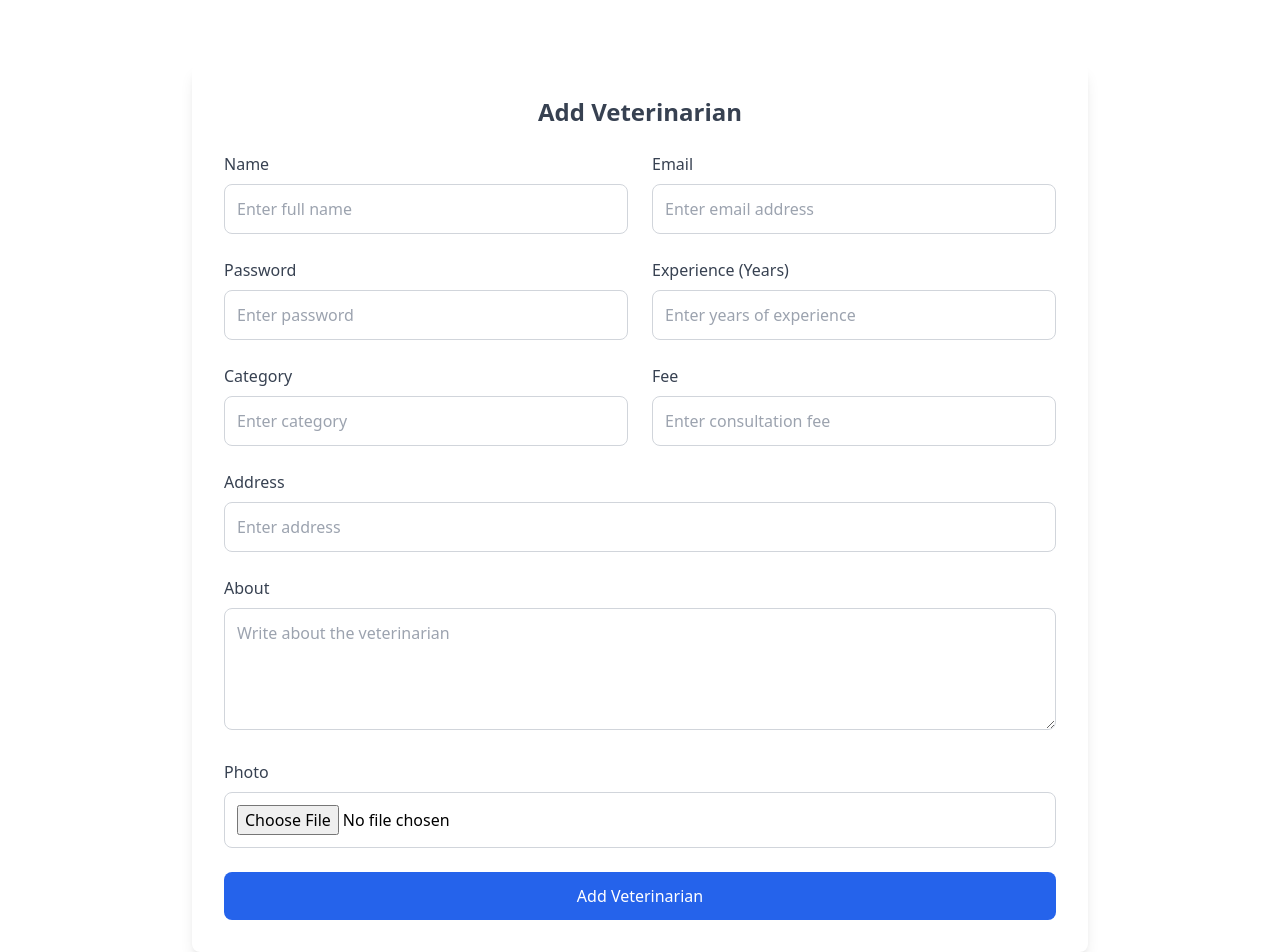
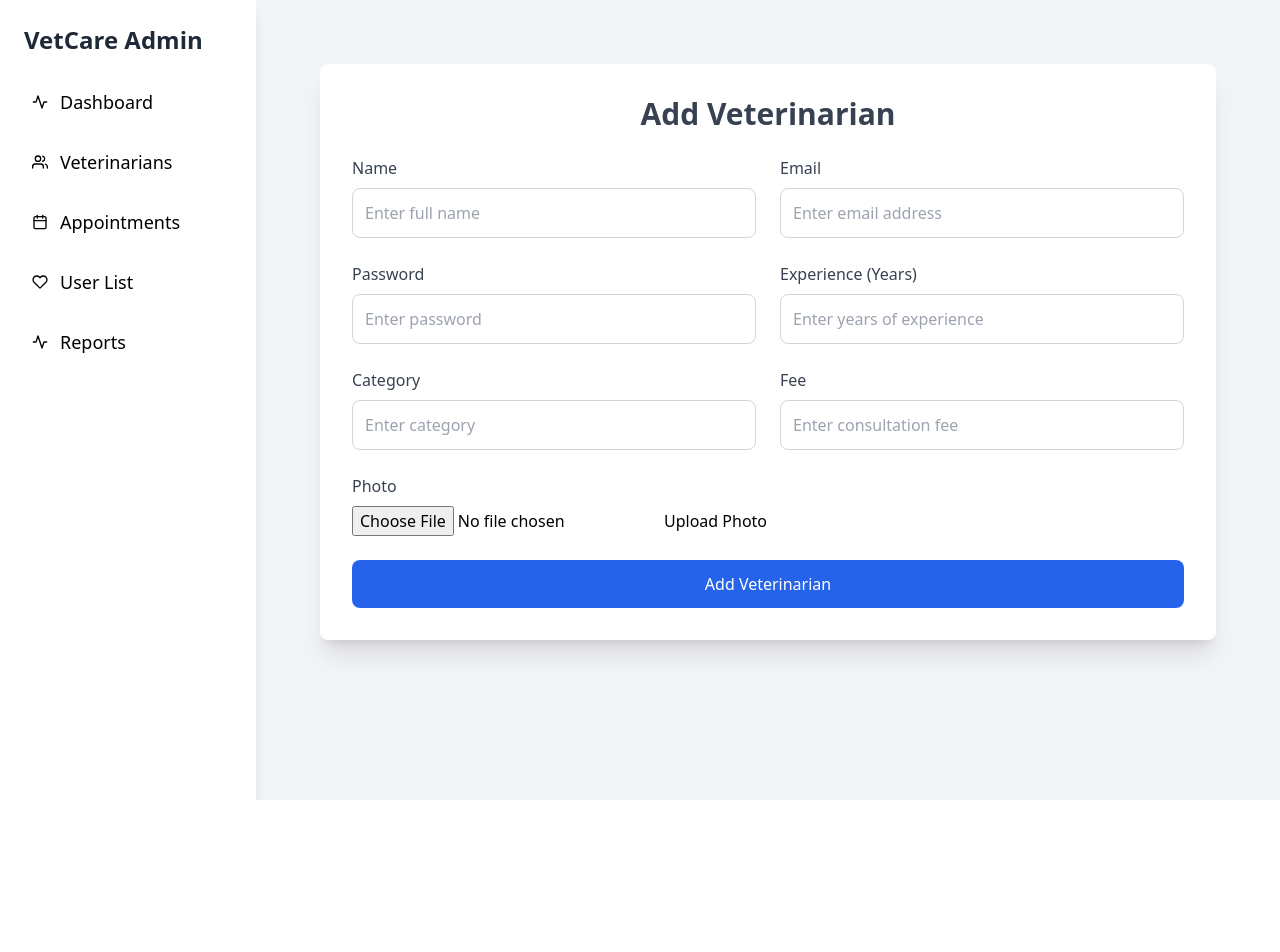
Before and after one commit to Devraj-098765/vet_project_frontend, a React (Vite) app: page /AddVet in a window 1280 px wide. Shown: the top 952 px of the page. After the commit the page ends 800 px from the top, so only its background shows below. Built offline with nearby package versions, Linux system fonts and the light colour scheme; no server answers.

Commit message:
add AdminNavbar to AdminAddVeterinarian component and enhance form layout

```diff
--- a/src/component/admin/AddVet/AddVet.jsx
+++ b/src/component/admin/AddVet/AddVet.jsx
@@ -1,5 +1,5 @@
 import React, { useState } from "react";
-
+import AdminNavbar from "../AdminNavbar";
 
 const AdminAddVeterinarian = () => {
   const [formData, setFormData] = useState({
@@ -77,136 +77,138 @@ const AdminAddVeterinarian = () => {
     setPhotoPreview(null);
   };
 
-
   return (
+    <div className="flex h-screen bg-gray-100">
+      {/* Sidebar */}
+      <AdminNavbar />
 
       <div className="flex flex-grow justify-center items-start p-6 mt-10">
-        <div className="w-full max-w-4xl bg-white p-8 shadow-lg rounded-lg">
-          <h2 className="text-2xl font-bold text-gray-700 mb-6 text-center">Add Veterinarian</h2>
+        <div className="w-full max-w-4xl bg-white p-8 shadow-xl rounded-lg">
+          <h2 className="text-3xl font-bold text-gray-700 mb-6 text-center">
+            Add Veterinarian
+          </h2>
           <form onSubmit={handleSubmit} className="space-y-6">
             <div className="grid grid-cols-1 md:grid-cols-2 gap-6">
               {/* Name */}
               <div>
-                <label className="block text-gray-700 font-medium mb-2">Name</label>
+                <label className="block text-gray-700 font-medium mb-2">
+                  Name
+                </label>
                 <input
                   type="text"
                   name="name"
                   value={formData.name}
                   onChange={handleChange}
-                  className="w-full p-3 border border-gray-300 rounded-lg focus:outline-none focus:ring-2 focus:ring-blue-500"
+                  className="w-full p-3 border border-gray-300 rounded-lg focus:ring-2 focus:ring-blue-500"
                   placeholder="Enter full name"
                 />
-                {errors.name && <p className="text-red-500 text-sm mt-1">{errors.name}</p>}
+                {errors.name && (
+                  <p className="text-red-500 text-sm mt-1">{errors.name}</p>
+                )}
               </div>
 
               {/* Email */}
               <div>
-                <label className="block text-gray-700 font-medium mb-2">Email</label>
+                <label className="block text-gray-700 font-medium mb-2">
+                  Email
+                </label>
                 <input
                   type="email"
                   name="email"
                   value={formData.email}
                   onChange={handleChange}
-                  className="w-full p-3 border border-gray-300 rounded-lg focus:outline-none focus:ring-2 focus:ring-blue-500"
+                  className="w-full p-3 border border-gray-300 rounded-lg focus:ring-2 focus:ring-blue-500 bg-white"
                   placeholder="Enter email address"
                 />
-                {errors.email && <p className="text-red-500 text-sm mt-1">{errors.email}</p>}
+                {errors.email && (
+                  <p className="text-red-500 text-sm mt-1">{errors.email}</p>
+                )}
               </div>
 
               {/* Password */}
               <div>
-                <label className="block text-gray-700 font-medium mb-2">Password</label>
+                <label className="block text-gray-700 font-medium mb-2">
+                  Password
+                </label>
                 <input
                   type="password"
                   name="password"
                   value={formData.password}
                   onChange={handleChange}
-                  className="w-full p-3 border border-gray-300 rounded-lg focus:outline-none focus:ring-2 focus:ring-blue-500"
+                  className="w-full p-3 border border-gray-300 rounded-lg focus:ring-2 focus:ring-blue-500"
                   placeholder="Enter password"
                 />
-                {errors.password && <p className="text-red-500 text-sm mt-1">{errors.password}</p>}
+                {errors.password && (
+                  <p className="text-red-500 text-sm mt-1">{errors.password}</p>
+                )}
               </div>
 
               {/* Experience */}
               <div>
-                <label className="block text-gray-700 font-medium mb-2">Experience (Years)</label>
+                <label className="block text-gray-700 font-medium mb-2">
+                  Experience (Years)
+                </label>
                 <input
                   type="number"
                   name="experience"
                   value={formData.experience}
                   onChange={handleChange}
-                  className="w-full p-3 border border-gray-300 rounded-lg focus:outline-none focus:ring-2 focus:ring-blue-500"
+                  className="w-full p-3 border border-gray-300 rounded-lg focus:ring-2 focus:ring-blue-500"
                   placeholder="Enter years of experience"
                 />
-                {errors.experience && <p className="text-red-500 text-sm mt-1">{errors.experience}</p>}
+                {errors.experience && (
+                  <p className="text-red-500 text-sm mt-1">
+                    {errors.experience}
+                  </p>
+                )}
               </div>
 
               {/* Category */}
               <div>
-                <label className="block text-gray-700 font-medium mb-2">Category</label>
+                <label className="block text-gray-700 font-medium mb-2">
+                  Category
+                </label>
                 <input
                   type="text"
                   name="category"
                   value={formData.category}
                   onChange={handleChange}
-                  className="w-full p-3 border border-gray-300 rounded-lg focus:outline-none focus:ring-2 focus:ring-blue-500"
+                  className="w-full p-3 border border-gray-300 rounded-lg focus:ring-2 focus:ring-blue-500"
                   placeholder="Enter category"
                 />
-                {errors.category && <p className="text-red-500 text-sm mt-1">{errors.category}</p>}
+                {errors.category && (
+                  <p className="text-red-500 text-sm mt-1">{errors.category}</p>
+                )}
               </div>
 
               {/* Fee */}
               <div>
-                <label className="block text-gray-700 font-medium mb-2">Fee</label>
+                <label className="block text-gray-700 font-medium mb-2">
+                  Fee
+                </label>
                 <input
                   type="number"
                   name="fee"
                   value={formData.fee}
                   onChange={handleChange}
-                  className="w-full p-3 border border-gray-300 rounded-lg focus:outline-none focus:ring-2 focus:ring-blue-500"
+                  className="w-full p-3 border border-gray-300 rounded-lg focus:ring-2 focus:ring-blue-500"
                   placeholder="Enter consultation fee"
                 />
-                {errors.fee && <p className="text-red-500 text-sm mt-1">{errors.fee}</p>}
+                {errors.fee && (
+                  <p className="text-red-500 text-sm mt-1">{errors.fee}</p>
+                )}
               </div>
             </div>
 
-            {/* Address */}
+            {/* File Upload */}
             <div>
-              <label className="block text-gray-700 font-medium mb-2">Address</label>
-              <input
-                type="text"
-                name="address"
-                value={formData.address}
-                onChange={handleChange}
-                className="w-full p-3 border border-gray-300 rounded-lg focus:outline-none focus:ring-2 focus:ring-blue-500"
-                placeholder="Enter address"
-              />
-              {errors.address && <p className="text-red-500 text-sm mt-1">{errors.address}</p>}
-            </div>
-
-            {/* About */}
-            <div>
-              <label className="block text-gray-700 font-medium mb-2">About</label>
-              <textarea
-                name="about"
-                value={formData.about}
-                onChange={handleChange}
-                className="w-full p-3 border border-gray-300 rounded-lg focus:outline-none focus:ring-2 focus:ring-blue-500"
-                placeholder="Write about the veterinarian"
-                rows="4"
-              />
-              {errors.about && <p className="text-red-500 text-sm mt-1">{errors.about}</p>}
-            </div>
-
-            {/* Photo Upload */}
-            <div>
-              <label className="block text-gray-700 font-medium mb-2">Photo</label>
-              <input
-                type="file"
-                accept="image/*"
-                onChange={handlePhotoChange}
-                className="w-full p-3 border border-gray-300 rounded-lg focus:outline-none focus:ring-2 focus:ring-blue-500"
-              />
+              <label className="block text-gray-700 font-medium mb-2">
+                Photo
+              </label>
+              <label className="file-upload-label">
+                <input type="file" accept="image/*" onChange={handlePhotoChange} />
+                Upload Photo
+              </label>
               {photoPreview && (
                 <img
                   src={photoPreview}
@@ -214,7 +216,9 @@ const AdminAddVeterinarian = () => {
                   className="mt-4 w-24 h-24 object-cover rounded-lg"
                 />
               )}
-              {errors.photo && <p className="text-red-500 text-sm mt-1">{errors.photo}</p>}
+              {errors.photo && (
+                <p className="text-red-500 text-sm mt-1">{errors.photo}</p>
+              )}
             </div>
 
             {/* Submit Button */}
@@ -227,7 +231,7 @@ const AdminAddVeterinarian = () => {
           </form>
         </div>
       </div>
-
+    </div>
   );
 };
 
```
